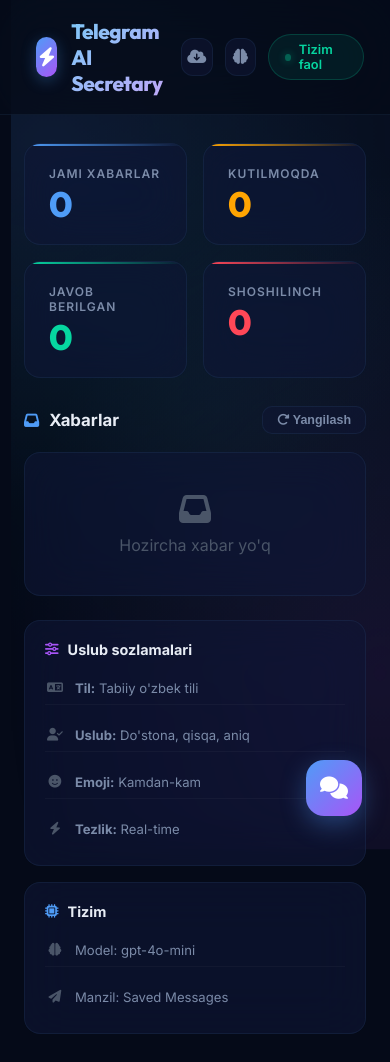
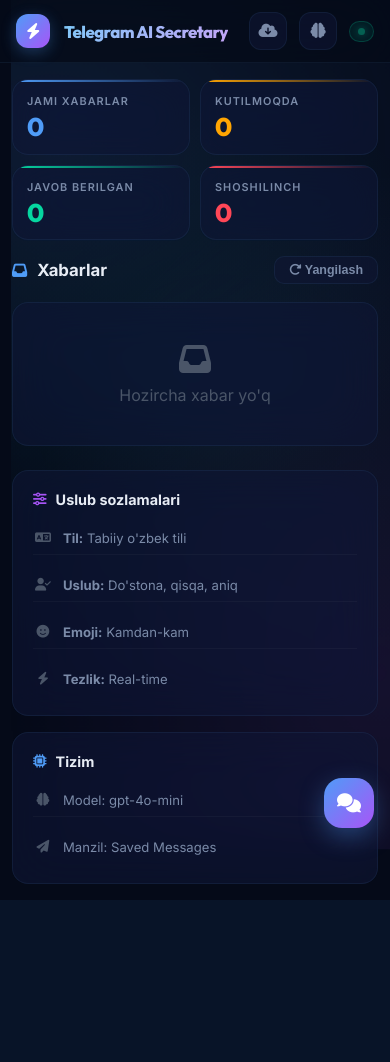
Before and after one commit to mahmudulashev/Telegram-ai, a FastAPI app: page / in a window 390 px wide. After the commit the page ends 900 px from the top, so only its background shows below. Run offline with FastAPI, Linux system fonts and the light colour scheme; data that the repository does not hold is empty; parts of the project's set-up code (start-up, migrations or seed data) failed here and were passed over.

Commit message:
feat: implement responsive mobile design and viewport meta-tag enhancements for dashboard interface

```diff
--- a/templates/index.html
+++ b/templates/index.html
@@ -2,7 +2,8 @@
 <html lang="uz">
 <head>
     <meta charset="UTF-8">
-    <meta name="viewport" content="width=device-width, initial-scale=1.0">
+    <meta name="viewport" content="width=device-width, initial-scale=1.0, maximum-scale=1.0, user-scalable=no, viewport-fit=cover">
+    <meta name="theme-color" content="#050a18">
     <title>Telegram AI Secretary — Boshqaruv Markazi</title>
     <meta name="description" content="Telegram AI Secretary - Shaxsiy Sun'iy Intellekt Kotibasi Boshqaruv Paneli">
 
@@ -667,6 +668,80 @@
         ::-webkit-scrollbar { width: 4px; }
         ::-webkit-scrollbar-track { background: transparent; }
         ::-webkit-scrollbar-thumb { background: rgba(255,255,255,0.08); border-radius: 4px; }
+
+        /* ---------- MOBILE & TABLET RESPONSIVE ---------- */
+        @media (max-width: 600px) {
+            header {
+                padding: 12px 16px;
+            }
+            .logo-text {
+                font-size: 1.05rem;
+            }
+            .logo-icon {
+                width: 34px; height: 34px;
+                font-size: 1rem;
+            }
+            .status-pill span {
+                display: none; /* Hide text on small screens, keep dot */
+            }
+            .status-pill {
+                padding: 6px 8px;
+            }
+            main {
+                margin: 16px auto;
+                padding: 0 12px;
+            }
+            .stats-row {
+                grid-template-columns: repeat(2, 1fr);
+                gap: 10px;
+                margin-bottom: 16px;
+            }
+            .stat-card {
+                padding: 14px 14px;
+            }
+            .stat-number {
+                font-size: 1.6rem;
+            }
+            .stat-label {
+                font-size: 0.68rem;
+            }
+            .modal-box {
+                width: 95vw;
+                height: 85vh;
+                max-height: 85vh;
+                border-radius: 20px;
+            }
+            .bubble {
+                max-width: 90%;
+                font-size: 0.85rem;
+                padding: 10px 14px;
+            }
+            #gc-fab {
+                bottom: 16px; right: 16px;
+                width: 50px; height: 50px;
+                font-size: 1.2rem;
+            }
+            #gc-window {
+                position: fixed;
+                bottom: 76px; left: 10px; right: 10px;
+                width: auto;
+                height: 75vh;
+                max-height: 520px;
+                border-radius: 20px;
+            }
+            .message-card {
+                padding: 16px;
+            }
+            .card-actions {
+                flex-direction: column;
+                gap: 8px;
+            }
+            .btn-action {
+                width: 100%;
+                justify-content: center;
+                min-height: 42px;
+            }
+        }
     </style>
 </head>
 <body>
```
